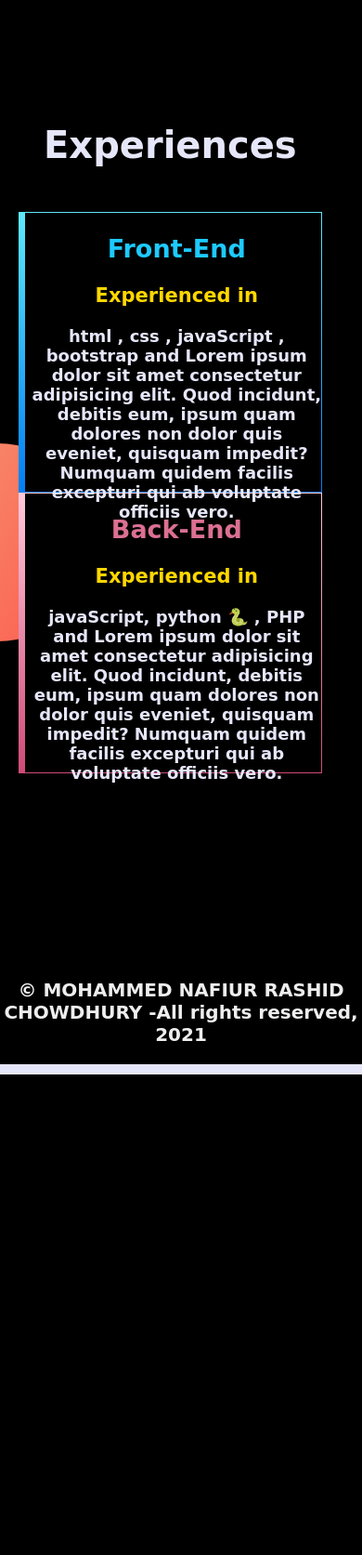
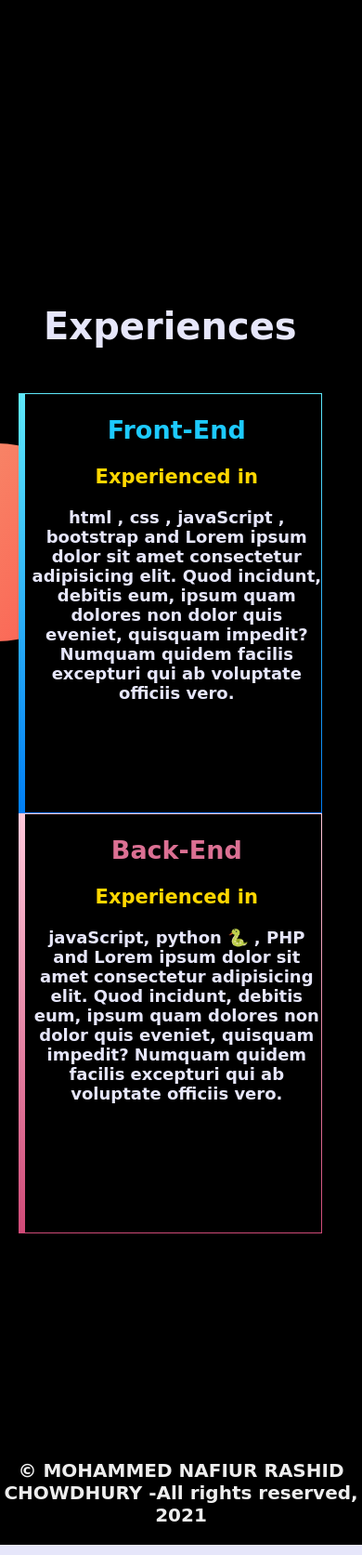
Before and after one commit to RashidChy/portfolio, a plain HTML site: page index.html in a window 390 px wide. Shown: the part 1820-3493 px from the top of the page at 93% size. Before the commit the page ends 2976 px from the top, so only its background shows below. Drawn offline with Linux system fonts and the light colour scheme; a web font is replaced by a local one.

Commit message:
media query improved

```diff
--- a/small.css
+++ b/small.css
@@ -107,12 +107,14 @@ section{
     border-image: linear-gradient(rgb(94, 232, 250),rgb(0, 126, 245));
     border-image-slice: 1;
     background-color: black;
+    height: 90%;
 }
 #backexp {
     border-left: 7px solid;
     border-image: linear-gradient(rgb(255, 201, 219),rgb(207, 74, 119));
     border-image-slice: 1;
     background-color: black;
+    height: 90%;
 }
 .sec3{
     background-image: url("images/exp-bg.png");
@@ -120,6 +122,7 @@ section{
     background-position:left;
 }
 footer{
+    padding-top: 130%;
     text-align: center;
     color: lavender;
     font-size: 20px;
@@ -133,17 +136,18 @@ footer{
 #frontexp:hover{
     box-shadow: 10px 10px 40px rgb(42, 134, 255);
     border-radius: 10px;
-    height: 60%;
+    height: 90%;
 }
 #backexp:hover{
     box-shadow: 10px 10px 40px palevioletred;
     border-radius: 10px;
-    height: 62%;
+    height: 90%;
 }
 .sec3 h1{
   text-align: center;
   padding-right: 6%;
   padding-bottom: 3%;
+  padding-top: 50%;
 }
 .sec1{
   border-style:solid;
```
